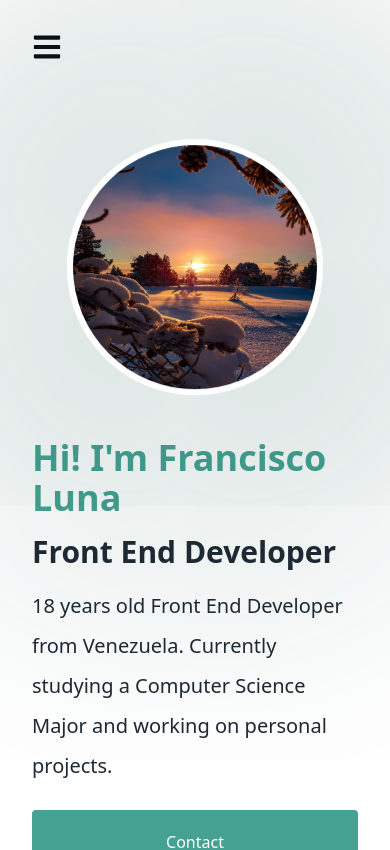
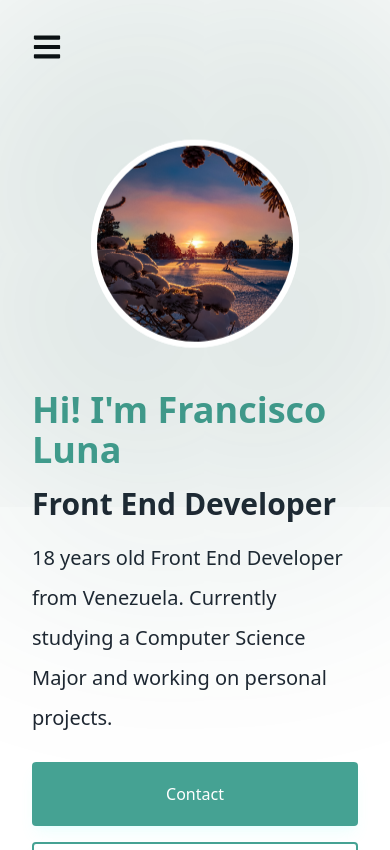
Before and after one commit to franciscoluna-28/New-Portfolio-2023, a React (Vite) app: page / in a window 390 px wide. Shown: the top 850 px of the page. Built offline with nearby package versions, Linux system fonts and the light colour scheme.

Commit message:
removed old styles

```diff
--- a/src/pages/Home.tsx
+++ b/src/pages/Home.tsx
@@ -17,8 +17,8 @@ export default function Home() {
         <div className="flex flex-col items-center lg:grid lg:grid-flow-col lg:gap-12 lg:justify-center lg:px-8">
         <figure className="py-4">
       <img
-        className="h-64 w-64 rounded-full max-1279:h-48 max-1279:w-48 border-white animate border-2 border-double main-image p-1
-            floating max-767:h-32 max-767:w-32 glow-main lg:h-72 lg:w-72"
+        className="h-52 w-52 rounded-full border-white animate border-2 border-double main-image p-1
+            floating glow-main lg:h-72 lg:w-72"
         src={personalImage}
         alt="Francisco Luna"
       ></img>
@@ -71,7 +71,6 @@ export default function Home() {
 
 
     </section>
-    <Footer></Footer>
     </motion.div>
   );
 
```
